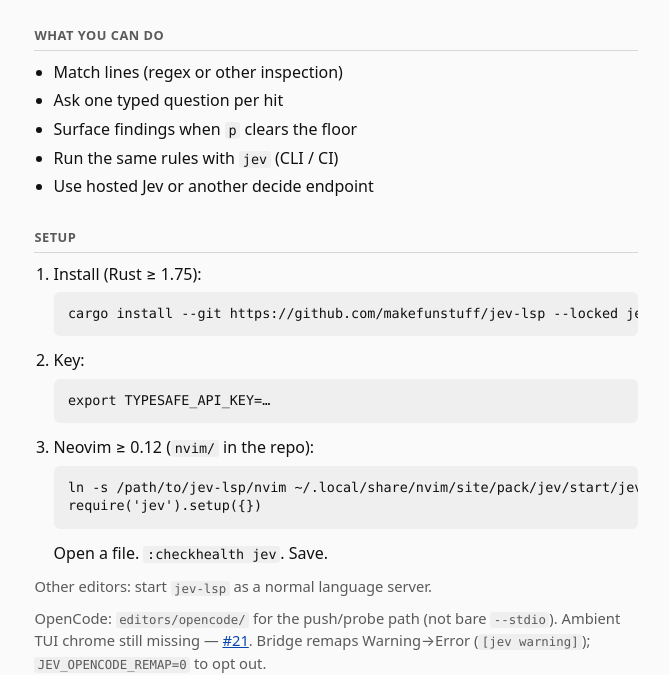
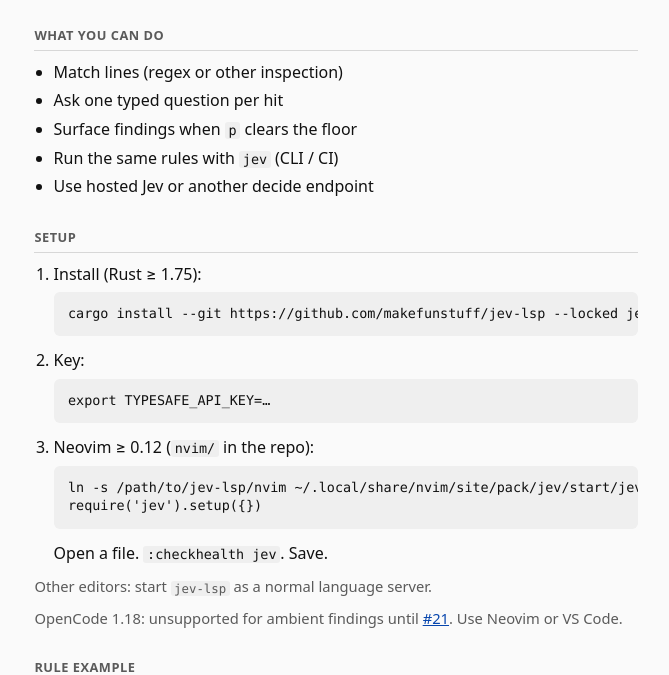
Before and after one commit to makefunstuff/jev-lsp, a plain HTML site: page site/index.html in a window 1280 px wide. Shown: the part 128-803 px from the top of the page, without its empty margins (304-973 px from the left). Drawn offline with Linux system fonts and the light colour scheme.

Commit message:
site: drop OpenCode bridge pitch — unsupported until #21

```diff
--- a/site/index.html
+++ b/site/index.html
@@ -43,7 +43,7 @@ require('jev').setup({})</code></pre>
     </li>
   </ol>
   <p class="note">Other editors: start <code>jev-lsp</code> as a normal language server.</p>
-  <p class="note">OpenCode: <code>editors/opencode/</code> for the push/probe path (not bare <code>--stdio</code>). Ambient TUI chrome still missing — <a href="https://github.com/makefunstuff/jev-lsp/issues/21">#21</a>. Bridge remaps Warning→Error (<code>[jev warning]</code>); <code>JEV_OPENCODE_REMAP=0</code> to opt out.</p>
+  <p class="note">OpenCode 1.18: unsupported for ambient findings until <a href="https://github.com/makefunstuff/jev-lsp/issues/21">#21</a>. Use Neovim or VS Code.</p>
 
   <h2>Rule example</h2>
   <p class="note"><code>.jev/rules/no-unwrap-in-handlers.json</code></p>
```
